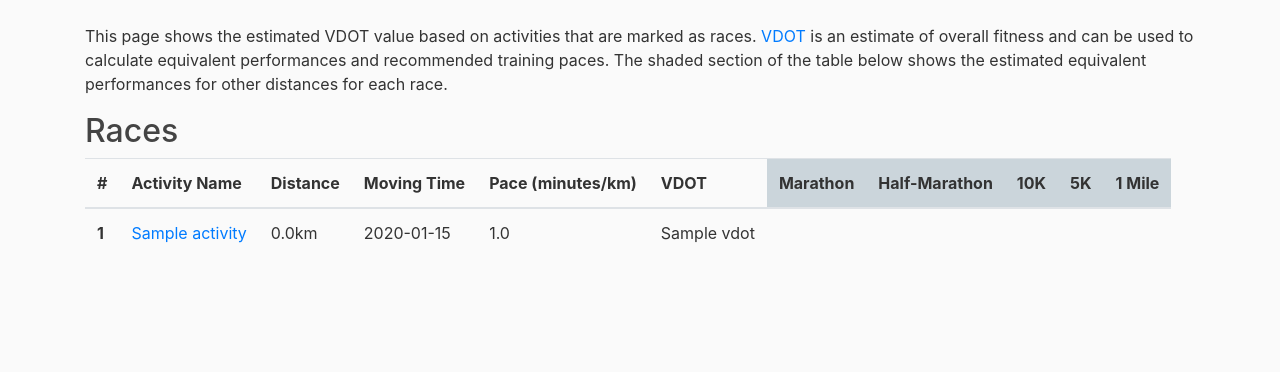
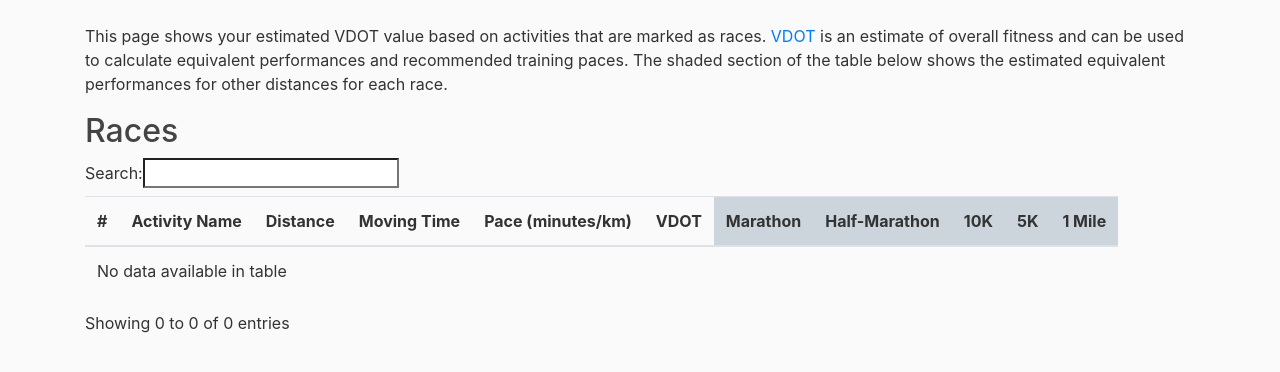
Before and after one commit to reidy-p/strava-stats, a Flask app: page /vdot in a window 1280 px wide. Shown: the part 56-428 px from the top of the page. Run offline with Flask 2, Linux system fonts and the light colour scheme; tables that the repository leaves empty hold one stand-in row (values such as "Sample post"); a database or web service that is not in the repository returns one stand-in record (values such as "Sample title"); data that the repository does not hold is empty; parts of the project's set-up code (start-up, migrations or seed data) failed here and were passed over; some libraries are stand-ins or nearby versions.

Commit message:
Show races only in vdot calculation

```diff
--- a/stravastats/routes.py
+++ b/stravastats/routes.py
@@ -70,7 +70,7 @@
 
 @app.route("/vdot")
 def vdot():
-    results = db.session.query(Activity).order_by(Activity.hadley_score.desc())
+    results = db.session.query(Activity).filter(Activity.workout_type == 'Race').order_by(Activity.start_date_utc.desc())
     races = pd.DataFrame([row.__dict__ for row in results])
 
     posts = []
@@ -78,7 +78,7 @@
         (r['vdot'], r['equivs']) = calculate_vdot(r['distance_metres'], r['moving_time'])
         posts.append(r)
 
-    return render_template('races.html', posts=posts)
+    return render_template('vdot.html', posts=posts)
 
 @app.errorhandler(sqlite3.OperationalError)
 def handle_no_table(error):
--- a/stravastats/templates/races.html
+++ b/stravastats/templates/vdot.html
@@ -1,7 +1,7 @@
 {% extends "base.html" %}
 {% block content %}
 <p>
-This page shows the estimated VDOT value based on activities that are marked as races. <a href="https://en.wikipedia.org/wiki/Jack_Daniels_(coach)#VDOT">VDOT</a> is an estimate of overall fitness and can be used to calculate equivalent performances and recommended training paces. The shaded section of the table below shows the estimated equivalent performances for other distances for each race.
+This page shows your estimated VDOT value based on activities that are marked as races. <a href="https://en.wikipedia.org/wiki/Jack_Daniels_(coach)#VDOT">VDOT</a> is an estimate of overall fitness and can be used to calculate equivalent performances and recommended training paces. The shaded section of the table below shows the estimated equivalent performances for other distances for each race.
 </p>
 
 <h2>Races</h2>
```
Also changed, not shown: README.md.
